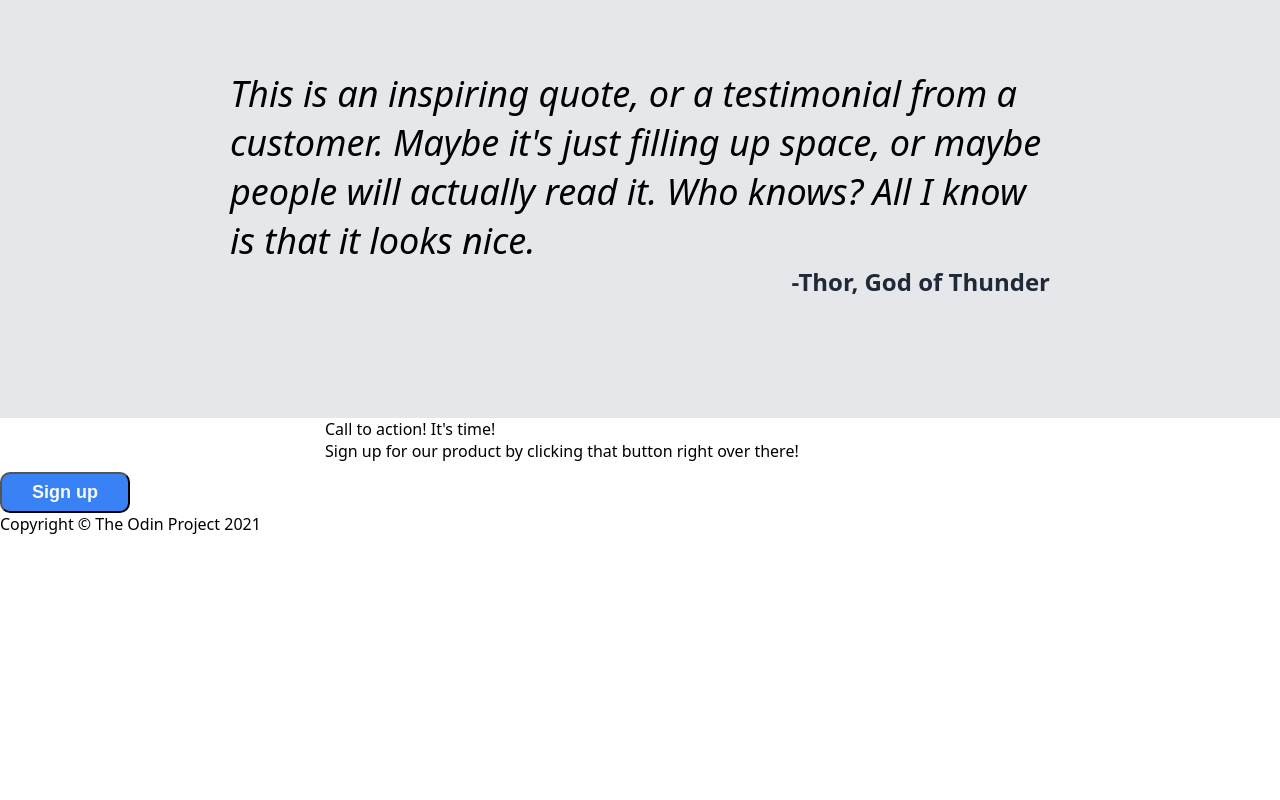
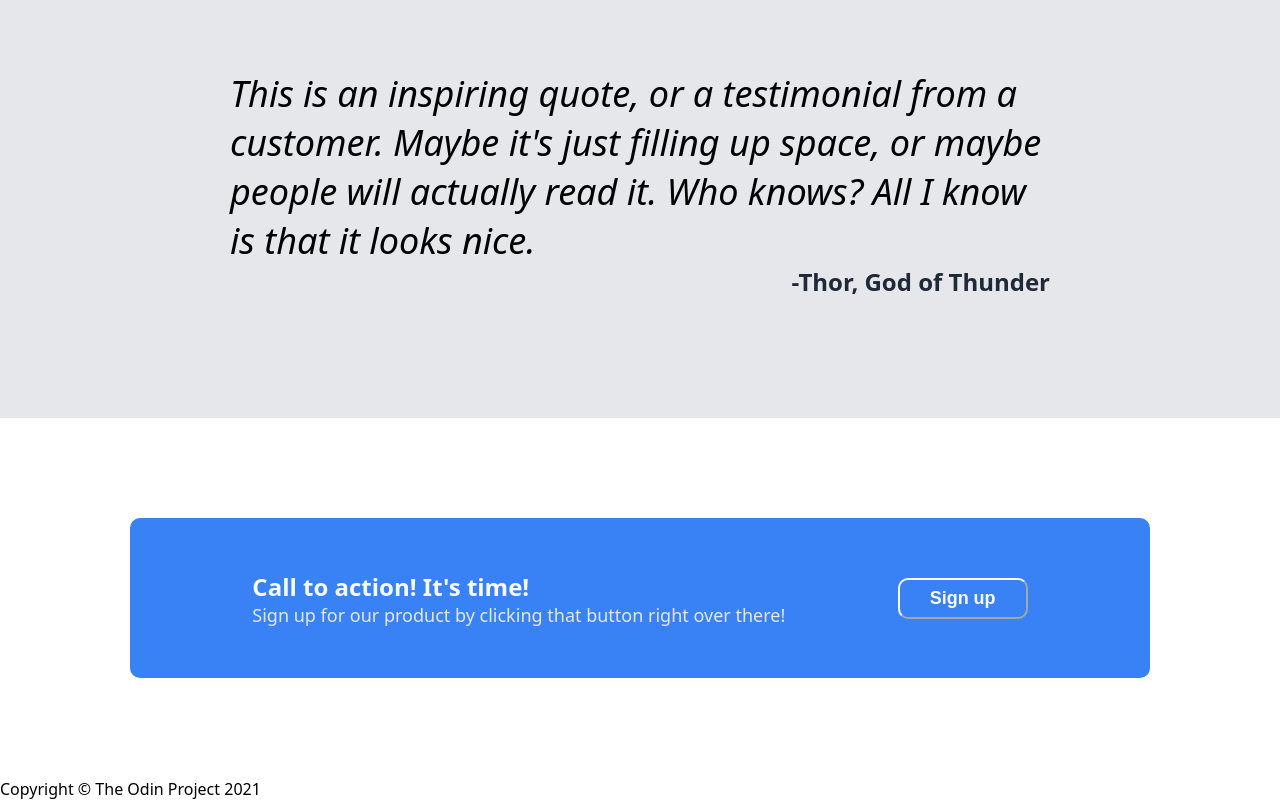
Before and after one commit to rmnxg/landing-page, a plain HTML site: page index.html in a window 1280 px wide. Shown: the part 1310-2110 px from the top of the page. Before the commit the page ends 1845 px from the top, so only its background shows below. Drawn offline with Linux system fonts and the light colour scheme.

Commit message:
Stylize fourth section

```diff
--- a/style.css
+++ b/style.css
@@ -50,7 +50,7 @@ a {
     margin-bottom: 100px;
 }
 
-.left {
+.info .left {
     display: flex;
     flex-direction: column;
     width: 500px;
@@ -58,7 +58,7 @@ a {
     margin-left: 325px;
 }
 
-.main-text {
+.left .main-text {
     font-size: 48px;
     font-weight: bolder;
 }
@@ -69,9 +69,13 @@ button {
     color: #F9FAF8;
     font-size: 18px;
     font-weight: bold;
-    margin-top: 10px;
     padding: 8px;
     width: 130px;
+}
+
+.former {
+    margin-top: 10px;
+
 }
 
 .right img {
@@ -139,3 +143,35 @@ button {
     font-weight: bold;
     font-size: 24px;
 }
+
+.fourth {
+    padding: 100px;
+    display: flex;
+    justify-content: center;
+}
+
+.sign {
+    background-color: #3882F6;
+    border-radius: 10px;
+    padding: 10px;
+    display: flex;
+    justify-content: space-evenly;
+    align-items: center;
+    width: 1000px;
+    height: 140px;
+}
+
+.call {
+    color: #F9FAF8;
+    font-size: 24px;
+    font-weight: bold;
+}
+
+.signup {
+    color: #E5E7EB;
+    font-size: 18px;
+}
+
+.latter {
+    border-color: #F9FAF8;
+}
```
